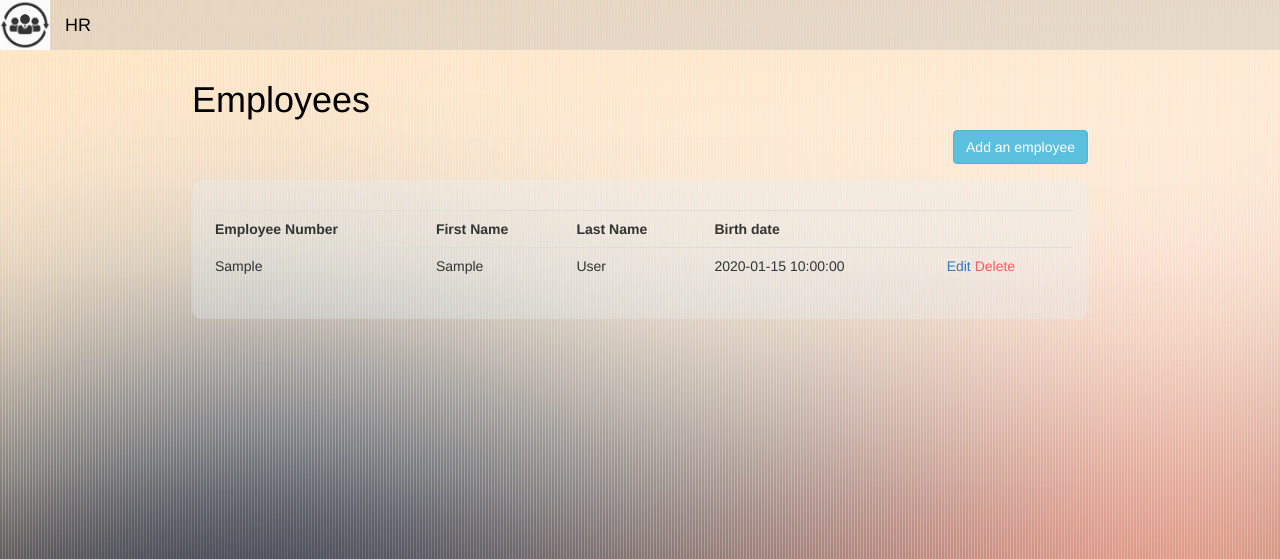
After one commit to SteevePere/Daisy, a Flask app: template templates/index.html in a window 1280 px wide. The commit adds this page. Shown: the top 559 px of the page. Run offline with Flask 2, Linux system fonts and the light colour scheme; the template is opened without the code that fills it: most values are stand-ins (such as "Sample title", 1, 10 or a date in 2020); some libraries are stand-ins or nearby versions.

Commit message:
add form

```diff
--- a/Daisy.py
+++ b/Daisy.py
@@ -1,9 +1,12 @@
 from flask import Flask, request, jsonify
 from flaskext.mysql import MySQL
 from flask import render_template
+from wtforms import Form, IntegerField, DateField, StringField, validators
+from flask_bootstrap import Bootstrap
 
 mysql = MySQL()
 app = Flask(__name__)
+bootstrap = Bootstrap(app)
 
 app.config['MYSQL_DATABASE_USER'] = 'root'
 app.config['MYSQL_DATABASE_PASSWORD'] = 'Makaveli'
@@ -14,14 +17,34 @@ mysql.init_app(app)
 conn = mysql.connect()
 cursor = conn.cursor()
 
-@app.route('/')
+@app.route('/', methods=['GET', 'POST'])
 
 def home():
-	cursor.execute("SELECT first_name FROM employees WHERE emp_no = 10001")
-	names = cursor.fetchall()
-	for name in names:
-		name = name[0]
-	return render_template('hello.html', name = name)
+	all_employees = []
+	cursor.execute("SELECT first_name, last_name, emp_no, birth_date FROM employees")
+	rows = cursor.fetchall()
+	columns = [desc[0] for desc in cursor.description]
+	for row in rows:
+		row = dict(zip(columns,row))
+		all_employees.append(row)
+	return render_template('index.html', employees = all_employees),200
+
+class RegistrationForm(Form):
+	emp_no = IntegerField('Employee Number', [validators.Length(min=1, max=25)])
+	first_name = StringField('First Name', [validators.Length(min=1, max=25)])
+	last_name = StringField('Last Name', [validators.Length(min=1, max=25)])
+	birth_date = DateField('Birth Date', [validators.Length(min=1, max=25)])
+
+@app.route('/add', methods=['GET', 'POST'])
+
+def add():
+    form = RegistrationForm(request.form)
+    return render_template('add.html', form=form),200
+
+@app.route('/add_emp', methods=['POST'])
+
+def add_emp():
+	return (request.form['first_name'])
 
 #ERROR ROUTE
 @app.errorhandler(404)
--- a/static/styles/styles.css
+++ b/static/styles/styles.css
@@ -1,15 +1,17 @@
 /* myStyle.css */
 body {
   background-image: url("../images/bkg.jpg");
+	margin-top: 5%;
+	max-width: 70%;
+	margin: auto;
 }
+
 h1 {
  color: black;
- text-align: center;
- font: italic 200% fantasy;
+ text-align: left;
+ font: 200%;
 }
-p {
- background-color: #FFFF33;
- color: #333300;
- text-align: right;
- border: 3px groove #FFFF33;
+
+a:hover.navbar-brand {
+	color: grey!important;
 }
--- /dev/null
+++ b/templates/index.html
@@ -0,0 +1,55 @@
+<!DOCTYPE html>
+<html lang = "en-US">
+	<head>
+		<meta charset = "UTF-8">
+		<link rel="shortcut icon" href="{{ url_for('static', filename='images/favicon.ico') }}">
+		<!-- Latest compiled and minified CSS -->
+		<link rel="stylesheet" href="https://maxcdn.bootstrapcdn.com/bootstrap/3.3.7/css/bootstrap.min.css">
+		<!-- jQuery library -->
+		<script src="https://ajax.googleapis.com/ajax/libs/jquery/3.3.1/jquery.min.js"></script>
+		<!-- Latest compiled JavaScript -->
+		<script src="https://maxcdn.bootstrapcdn.com/bootstrap/3.3.7/js/bootstrap.min.js"></script>
+		<title>Employees</title>
+		<link rel= "stylesheet" type= "text/css" href= "{{ url_for('static',filename='styles/styles.css') }}">
+	</head>
+	<body>
+		<nav class="navbar navbar-inverse navbar-fixed-top navbar-light bg-light" style="background-color: rgb(174, 177, 183,.3); border-width: 0px;" role="navigation">
+			<a href="" class="navbar-left"><img style="width: 50px; height: 50px;" src="/static/images/HR.jpeg"></a>
+			<a class="navbar-brand" href="/" style="color: black;" >HR</a>
+			<div class="collapse navbar-collapse" id="navbarSupportedContent"></div>
+		</nav>
+		<br>
+		<br>
+		<br>
+		<div>
+			<h1>Employees</h1>
+		</div>
+		<p>
+			<a class="btn btn-info" style="margin-bottom: 10px; float: right" href="/add">Add an employee</a>
+		</p>
+		<br>
+		<br>
+		<div style= "background-color: rgb(227, 240, 247, .3); padding: 15px; padding-top: 30px; border-radius: 10px; margin-top: 10px;">
+			<table class="table">
+				<tr>
+					<th>Employee Number</th>
+					<th>First Name</th>
+					<th>Last Name</th>
+					<th>Birth date</th>
+					<th>&nbsp;</th>
+				</tr>
+				{% for employee in employees %}
+				<tr>
+					<td>{{employee.emp_no}}</td>
+					<td>{{employee.first_name}}</td>
+					<td>{{employee.last_name}}</td>
+					<td>{{employee.birth_date}}</td>
+					<td>
+						<a href="">Edit</a>
+						<a href="" style="color: #ff5b5b;">Delete</a>
+					</td>
+				</tr>
+				{% endfor %}
+			</table>
+		</div>
+	</body>
```
Also changed, not shown: templates/_formhelpers.html (added, +15 -0 lines), templates/add.html (added, +56 -0 lines), templates/hello.html (deleted, +0 -18 lines), templates/register.html (added, +14 -0 lines), static/images/HR.jpeg (added), static/images/favicon.ico (added).
